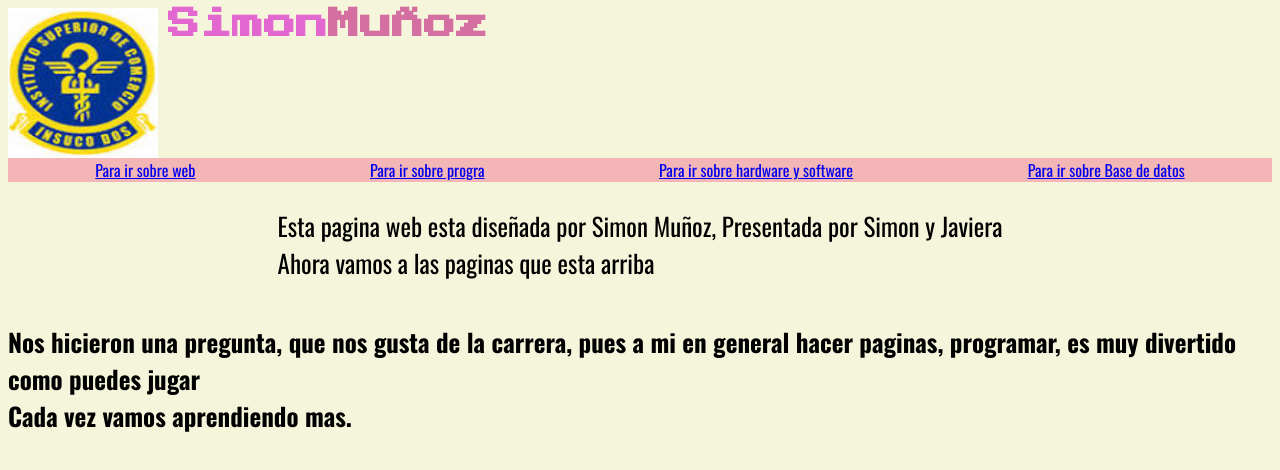
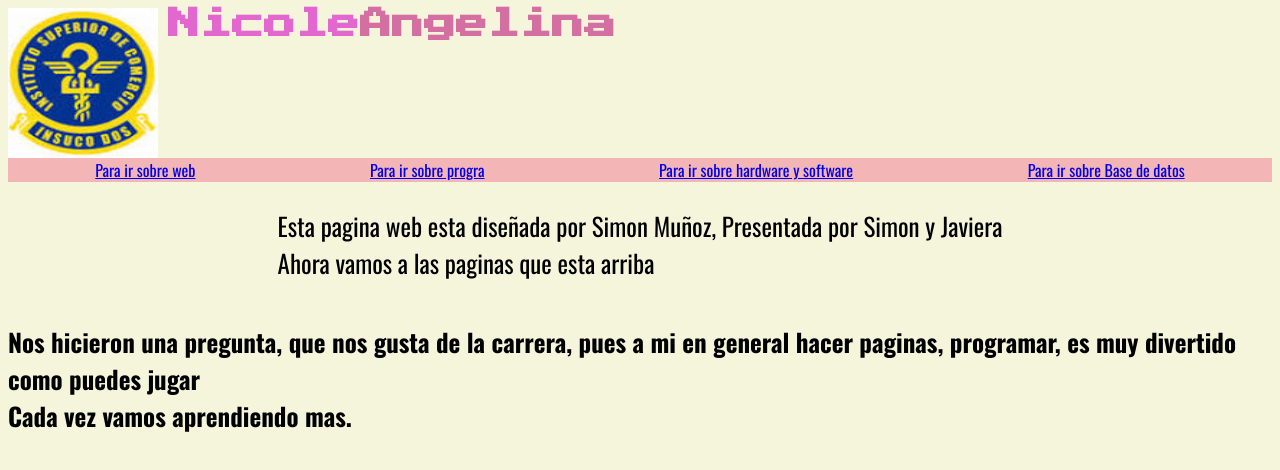
Before and after one commit to mrkuiz/Proyecto-TP-insuco, a plain HTML site: page simon/index.html in a window 1280 px wide. Drawn offline with nearby package versions, Linux system fonts and the light colour scheme.

Commit message:
Update index.html

```diff
--- a/simon/index.html
+++ b/simon/index.html
@@ -13,8 +13,8 @@
 <header>
     <img class="imagen1" src="img/images.jpg"alt="osito">
     <h1 class="tituloPrincipal">
-    Simon
-    <span> Muñoz </span>
+    Nicole
+    <span> Angelina </span>
     </h1>
  </header>
  <nav class="cuadrado">
```
